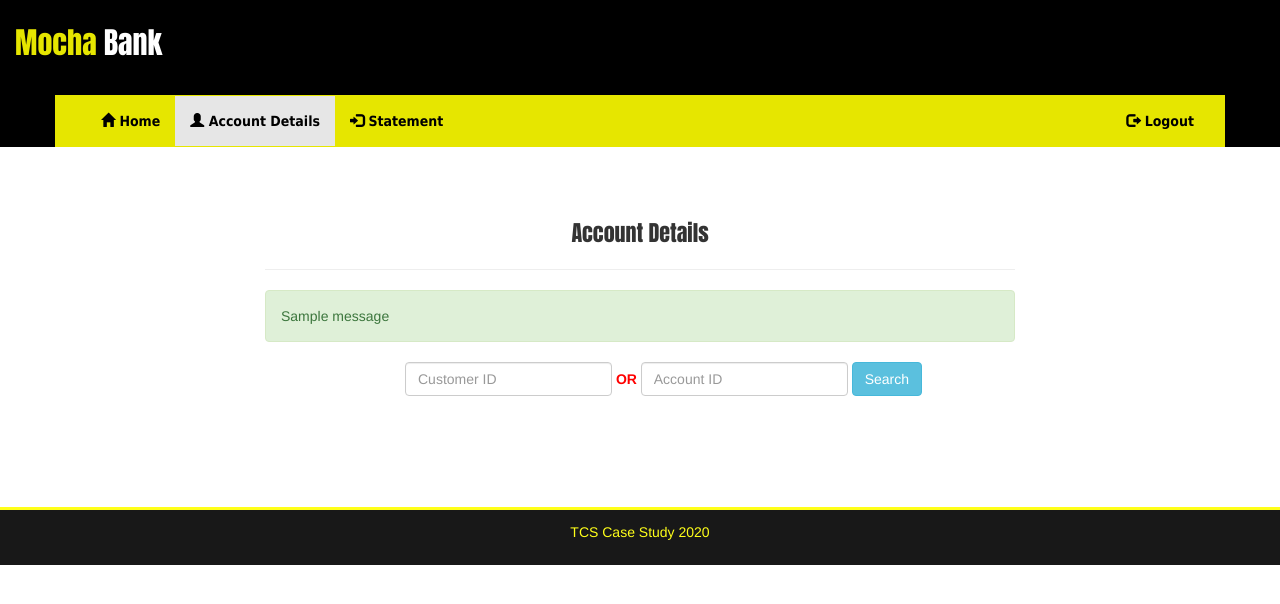
After one commit to mochatek/Retail-Bank, a Flask app: page /teller/account_details in a window 1280 px wide. The commit adds this page. Shown: the top 604 px of the page. Run offline with Flask 2, Linux system fonts and the light colour scheme; a user stored in the database is signed in; tables that the repository leaves empty hold one stand-in row (values such as "Sample post"); one stand-in notice (Sample message) is shown; parts of the project's set-up code (start-up, migrations or seed data) failed here and were passed over; some libraries are stand-ins or nearby versions.

Commit message:
teller account details done

```diff
--- a/bank/routes.py
+++ b/bank/routes.py
@@ -25,11 +25,14 @@ def login():
         remember_me = bool(request.form.get('remember_me'))
         user = db.session.query(Login).filter(Login.uname==uname, Login.role==role).first()
         if user and user.check_password(password):
+            login_user(user, remember=remember_me)
             user.last_login = datetime.now()
             db.session.commit()
-            login_user(user, remember=remember_me)
             flash('Successfully Logged in.', category='success')
-            return redirect(url_for('customer_home'))
+            if user.role == 'customer':
+                return redirect(url_for('customer_home'))
+            else:
+                return redirect(url_for('teller_home'))
         else:
             flash('Username-Password mismatch !!', category='danger')
         return redirect(url_for('login'))
@@ -219,6 +222,67 @@ def account_status():
     accounts = db.session.query(Account).all()
     return render_template('account_status.html', page='account_status', accounts=accounts)
 
+@app.route('/teller')
+@login_required
+def teller_home():
+    return render_template('teller_home.html', page='teller_home')
+
+
+@app.route('/teller/account_details', methods=['GET', 'POST'])
+@login_required
+def account_details():
+    key = None
+    account = None
+    if request.method == 'POST':
+        cust_id = request.form.get('cust_id')
+        acnt_id = request.form.get('acnt_id')
+        if acnt_id.strip() == '' and cust_id.strip() == '':
+                flash("Either one is mandatory", category='danger')
+        else:
+            account = db.session.query(Account).filter(Account.acnt_id == acnt_id).first()
+            if account:
+                key = 'acnt_id'
+                flash("Account Found !", category='success')
+            else:
+                account = db.session.query(Account.acnt_id, Account.acnt_type).filter(Account.cust_id == cust_id).all()
+                if account:
+                    key = 'cust_id'
+                    flash("Customer found. Choose Account to continue.", category='info')
+                else:
+                    flash("Sorry, No accounts matching your query", category='danger')
+    return render_template('account_details.html', page='account_details', key=key, account=account)
+
+
+@app.route('/teller/deposit')
+@login_required
+def deposit():
+    return render_template('deposit.html', page='account_details')
+
+
+@app.route('/teller/withdraw')
+@login_required
+def withdraw():
+    return render_template('withdraw.html', page='account_details')
+
+
+@app.route('/teller/transfer')
+@login_required
+def transfer():
+    return render_template('transfer.html', page='account_details')
+
+
+@app.route('/teller/statement')
+@login_required
+def statement():
+    return render_template('statement.html', page='statement')
+
+
+@app.route('/api/acnt_api')
+def acnt_api():
+        acnt_id = int(request.args.get('acnt_id'))
+        account = db.session.query(Account).filter(Account.acnt_id == acnt_id).first()
+        return render_template('includes/acnt_api.html', account=account)
+
 @app.route('/logout')
 @login_required
 def logout():
--- /dev/null
+++ b/bank/templates/account_details.html
@@ -0,0 +1,66 @@
+{% extends 'base.html' %}
+
+{% block nav %}
+    {% include 'includes/teller_nav.html' %}
+{% endblock %}
+
+{% block content %}
+    <h4 class="text-center" style="font:bold 22px Impact">Account Details</h4>
+    <hr>
+    {% with messages = get_flashed_messages(with_categories=true) %}
+        {% if messages %}
+            {% for category, message in messages %}
+                <p class="alert alert-{{ category }}">{{ message }}</p>
+            {% endfor %}
+        {% endif %}
+    {% endwith %}
+    <div class="col-sm-offset-2 col-sm-10">
+    <form class="form-inline" action="" method="POST" novalidate>
+        <input type="hidden" name="csrf_token" value="{{ csrf_token() }}">
+        <div class="form-group">
+            <input type="text" name="cust_id" id="cust_id" class="form-control" placeholder="Customer ID">
+        </div>
+        <div class="form-group">
+            <p class="form-control-static" style="color:red"><b>OR</b></p>
+        </div>
+        <div class="form-group">
+            <input type="text" name="acnt_id" id="acnt_id" class="form-control" placeholder="Account ID">
+        </div>
+        <div class="form-group">
+            <button type="submit" class="btn btn-info">Search</button>
+        </div>
+    </form>
+    {% if key == 'cust_id' %}
+        <script>
+            function getAccount(val) {
+                let acnt_id = val;
+                if(acnt_id != '-1') {
+                fetch(`/api/acnt_api?acnt_id=${acnt_id}`)
+                    .then(response => response.text())
+                    .then(html => document.querySelector("#result").innerHTML = html)
+                }
+            }
+        </script>
+        <br>
+        <br>
+        <div class="form-group">
+            <label class="control-label col-sm-3" for="acnt_type">Account Type</label>
+            <div class="col-sm-7">
+                <select class="form-control" id="acnt_type" name="acnt_type" onchange="getAccount(this.value)">
+                    <option value="-1">-- select --</option>
+                    {% for acnt_id,acnt_type in account %}
+                    <option value="{{ acnt_id }}">{{ acnt_type }}</option>
+                    {% endfor %}
+                </select>
+            </div>
+        </div>
+        <div class="col-sm-10"  id="result"></div>
+    {% elif key == 'acnt_id' %}
+        <div class="col-sm-10"  id="result">
+            {% include 'includes/acnt_api.html' %}
+        </div>
+    {% endif %}
+    </div>
+    <br>
+    <br>
+{% endblock %}
--- a/bank/templates/account_status.html
+++ b/bank/templates/account_status.html
@@ -5,7 +5,7 @@
 {% endblock %}
 
 {% block content %}
-    <h4 class="text-center" style="font:bold 22px Impact">Customer Status</h4>
+    <h4 class="text-center" style="font:bold 22px Impact">Account Status</h4>
     <hr>
     <div class="table-responsive">
         <table class="table table-hover table-bordered text-center" style="border:2px solid black">
--- /dev/null
+++ b/bank/templates/includes/teller_nav.html
@@ -0,0 +1,12 @@
+<nav class="navbar container" style="border-radius: 0%; background-color:yellow; opacity: 0.9;;margin-bottom: 0%;">
+    <div class="container-fluid">
+        <ul class="nav navbar-nav">
+            <li class="{% if page=='teller_home' %}active{% endif %}"><a href="{{ url_for('teller_home') }}"><span class="glyphicon glyphicon-home"></span> Home</a></li>
+            <li class="{% if page=='account_details' %}active{% endif %}"><a href="{{ url_for('account_details') }}"><span class="glyphicon glyphicon-user"></span> Account Details</a></li>
+            <li class="{% if page=='statement' %}active{% endif %}"><a href="{{ url_for('statement') }}"><span class="glyphicon glyphicon-log-in"></span> Statement</a></li>
+        </ul>
+        <ul class="nav navbar-nav navbar-right">
+            <li><a href="{{ url_for('logout') }}"><span class="glyphicon glyphicon-log-out"></span> Logout</a></li>
+        </ul>
+    </div>
+</nav>
```
Also changed, not shown: bank/templates/includes/acnt_api.html (added, +48 -0 lines), bank/templates/teller_home.html (added, +26 -0 lines), app.db.
